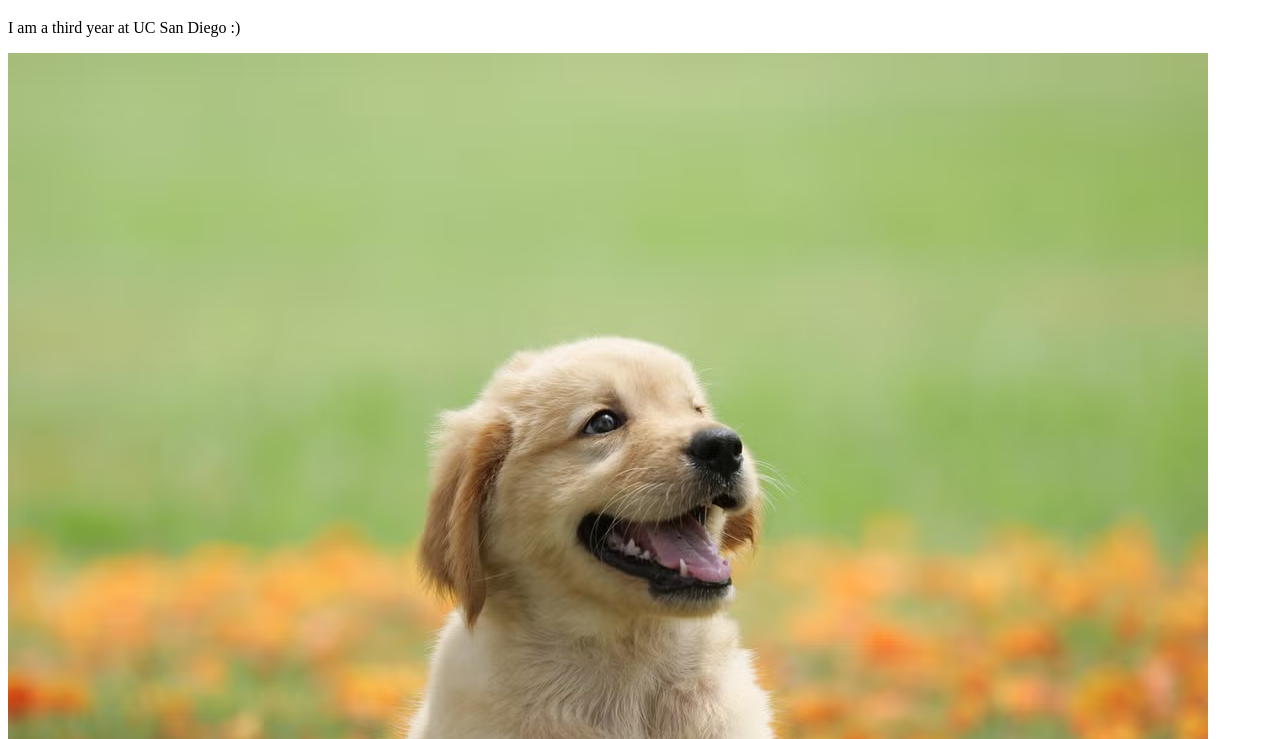
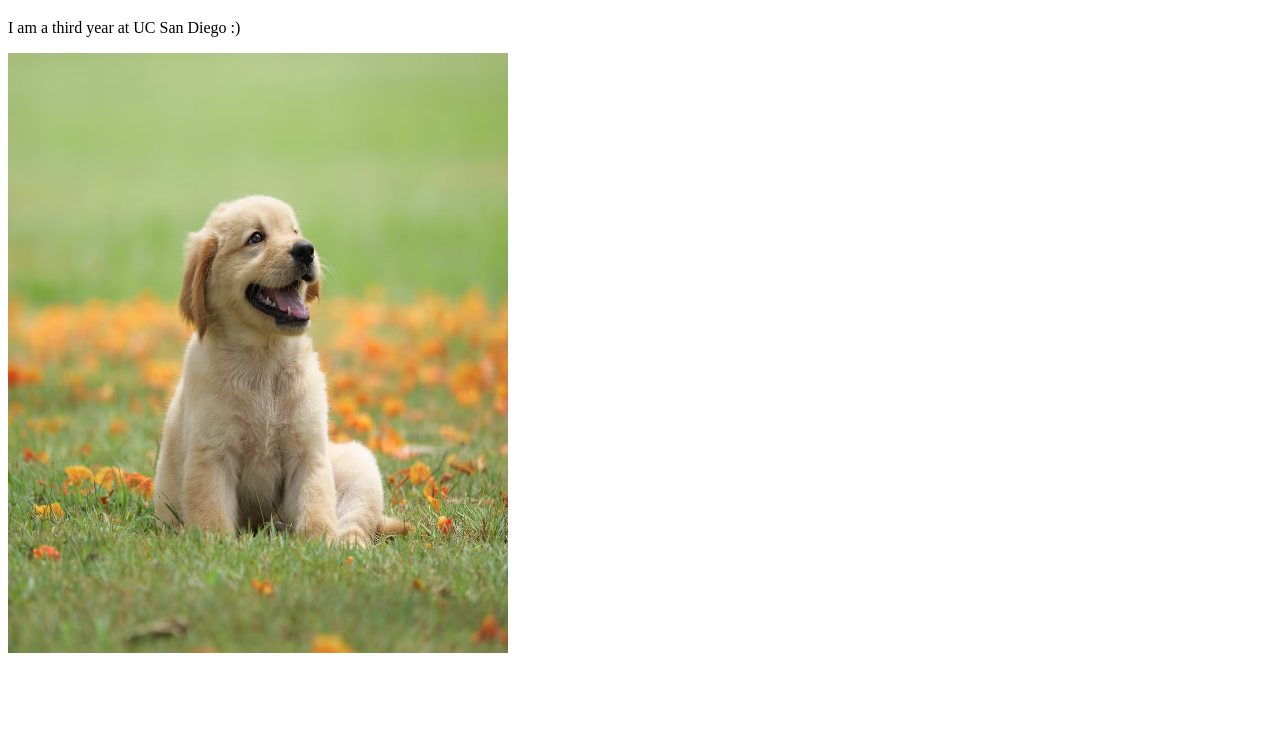
Before and after one commit to isaiahfang/portfolio, a plain HTML site: page index.html in a window 1280 px wide. Shown: the part 61-800 px from the top of the page. Drawn offline with Linux system fonts and the light colour scheme.

Commit message:
Updated image

```diff
--- a/index.html
+++ b/index.html
@@ -6,7 +6,7 @@
     <title>Isaiah Fang: Peronal site and portfolio</title>
     <h1>Isaiah Fang</h1>
     <p>I am a third year at UC San Diego :)</p>
-    <img src="images/dog.jpg" alt="Small dog sitting on grass">
+    <img src="images/dog.jpg" alt="Small dog sitting on grass" width="500" height="600">
 </head>
 <body>
 
```
